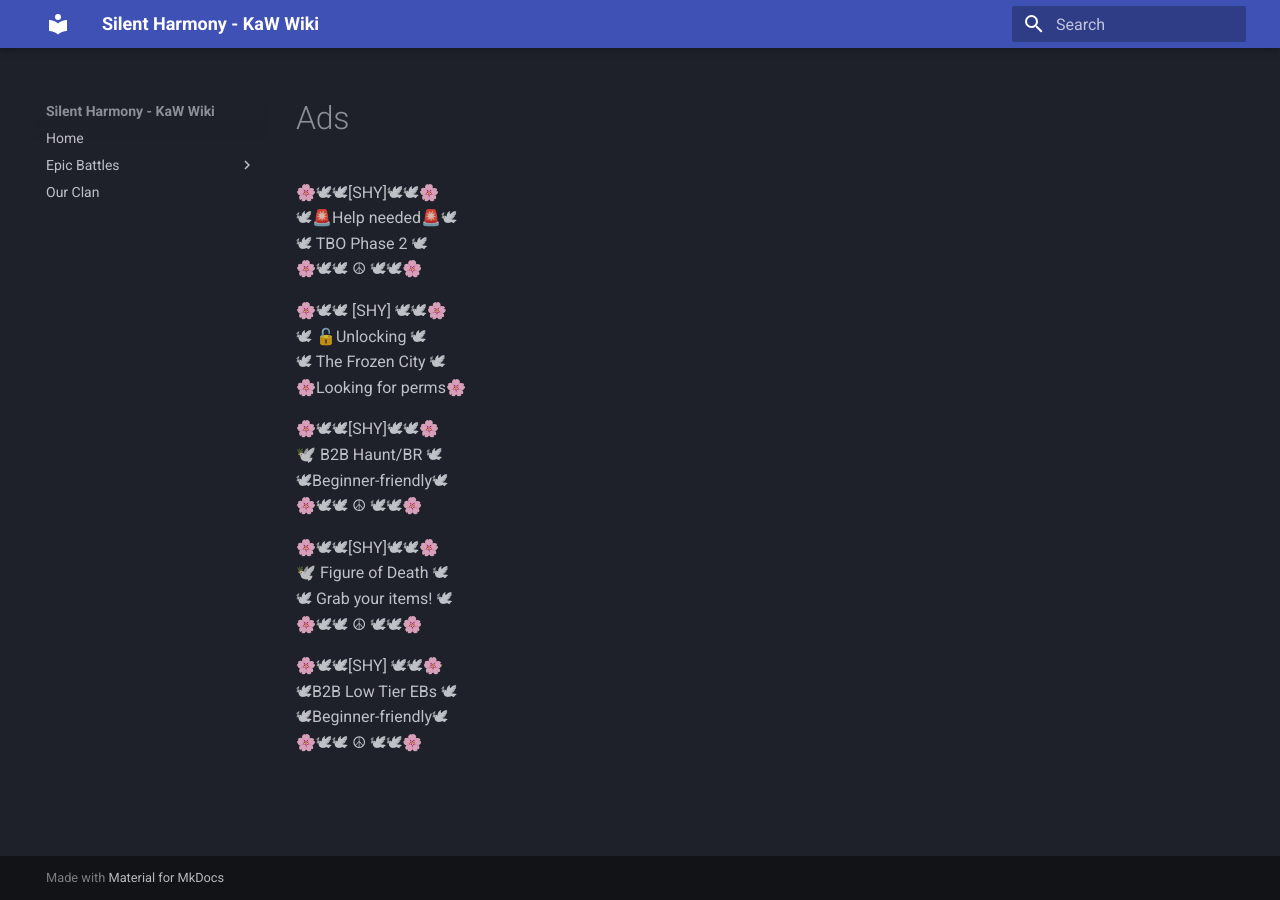
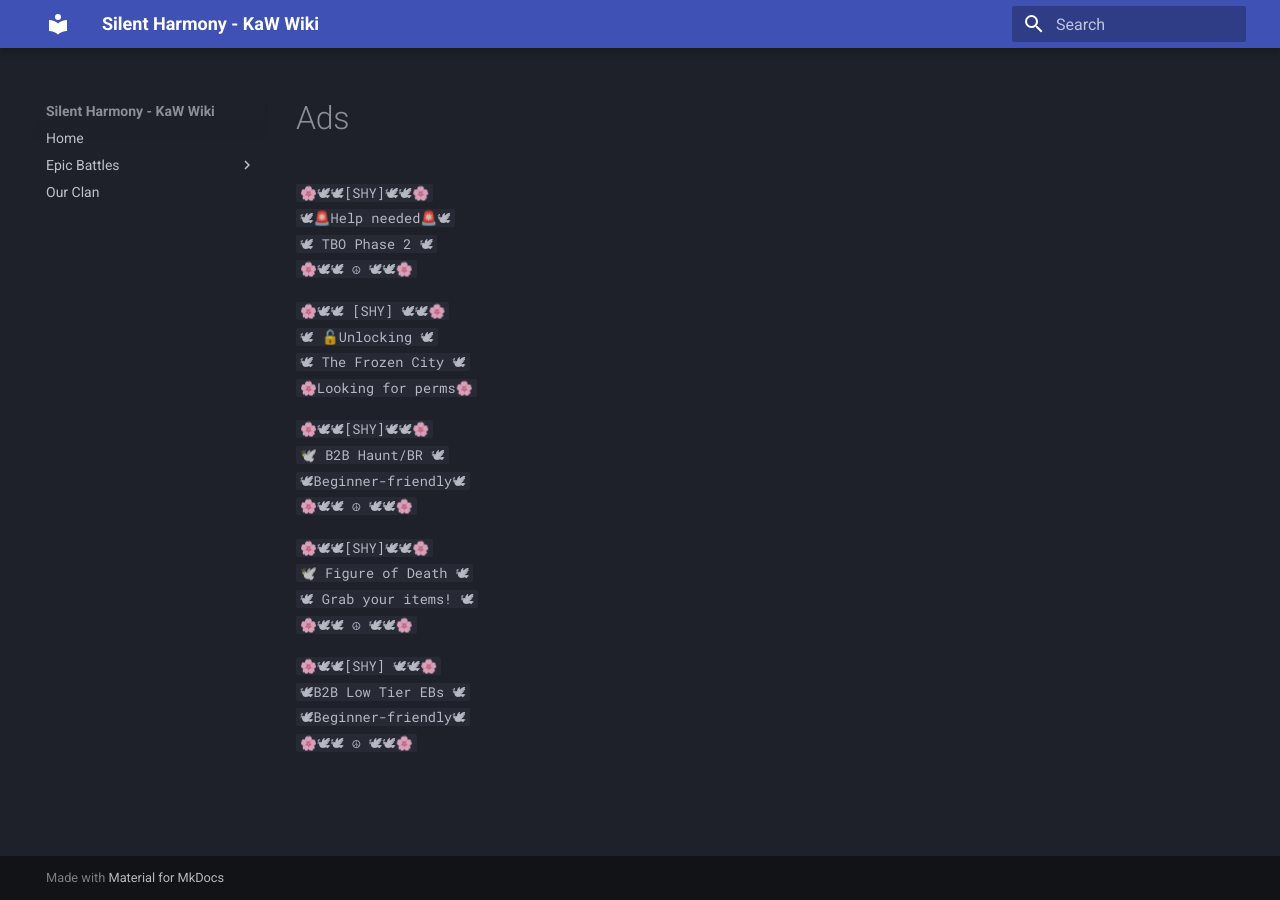
Before and after one commit to SHY-PeaceKeeper-SHY/kaw-wiki, an MkDocs documentation site: the page built from docs/clan-info/ads.md, in a window 1280 px wide. Built offline with MkDocs 1.6.1 and Material for MkDocs 9.7.7, drawn with Linux system fonts in a browser that asks for light colours.

Commit message:
fixing ads

```diff
--- a/docs/clan-info/ads.md
+++ b/docs/clan-info/ads.md
@@ -1,24 +1,24 @@
-🌸🕊🕊[SHY]🕊🕊🌸
-🕊🚨Help needed🚨🕊
-🕊     TBO Phase 2    🕊
-🌸🕊🕊    ☮   🕊🕊🌸
+`🌸🕊🕊[SHY]🕊🕊🌸`
+`🕊🚨Help needed🚨🕊`
+`🕊     TBO Phase 2    🕊`
+`🌸🕊🕊    ☮   🕊🕊🌸`
 
-🌸🕊🕊 [SHY] 🕊🕊🌸
-🕊     🔓Unlocking      🕊
-🕊   The Frozen City   🕊
-🌸Looking for perms🌸
+`🌸🕊🕊 [SHY] 🕊🕊🌸`
+`🕊     🔓Unlocking      🕊`
+`🕊   The Frozen City   🕊`
+`🌸Looking for perms🌸`
 
-🌸🕊🕊[SHY]🕊🕊🌸
-🕊️   B2B Haunt/BR   🕊
-🕊Beginner-friendly🕊
-🌸🕊🕊   ☮    🕊🕊🌸
+`🌸🕊🕊[SHY]🕊🕊🌸`
+`🕊️   B2B Haunt/BR   🕊`
+`🕊Beginner-friendly🕊`
+`🌸🕊🕊   ☮    🕊🕊🌸`
 
-🌸🕊🕊[SHY]🕊🕊🌸
-🕊️   Figure of Death   🕊
-🕊 Grab your items! 🕊
-🌸🕊🕊   ☮    🕊🕊🌸
+`🌸🕊🕊[SHY]🕊🕊🌸`
+`🕊️   Figure of Death   🕊`
+`🕊 Grab your items! 🕊`
+`🌸🕊🕊   ☮    🕊🕊🌸`
 
-🌸🕊🕊[SHY] 🕊🕊🌸
-🕊B2B Low Tier EBs 🕊
-🕊Beginner-friendly🕊
-🌸🕊🕊    ☮    🕊🕊🌸
+`🌸🕊🕊[SHY] 🕊🕊🌸`
+`🕊B2B Low Tier EBs 🕊`
+`🕊Beginner-friendly🕊`
+`🌸🕊🕊    ☮    🕊🕊🌸`
```
